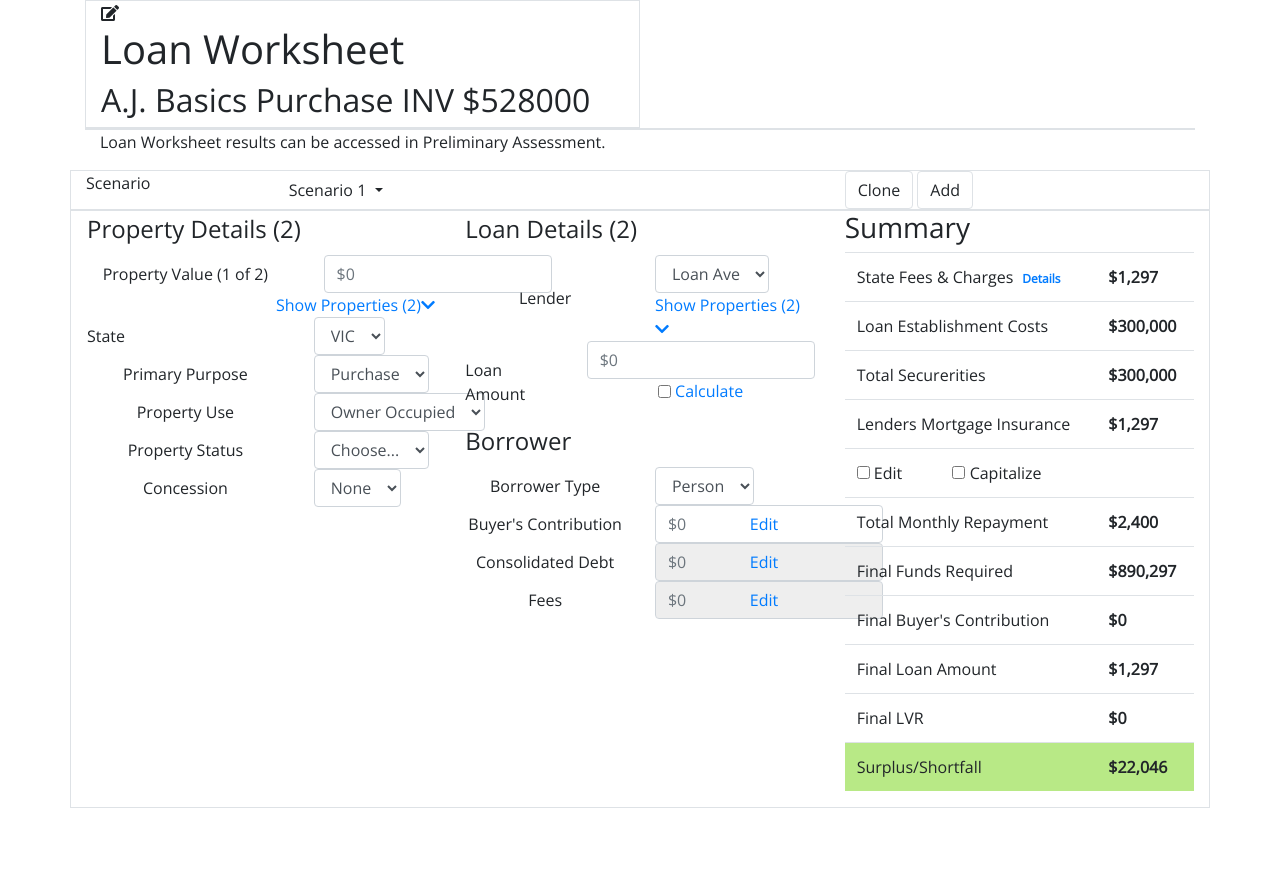
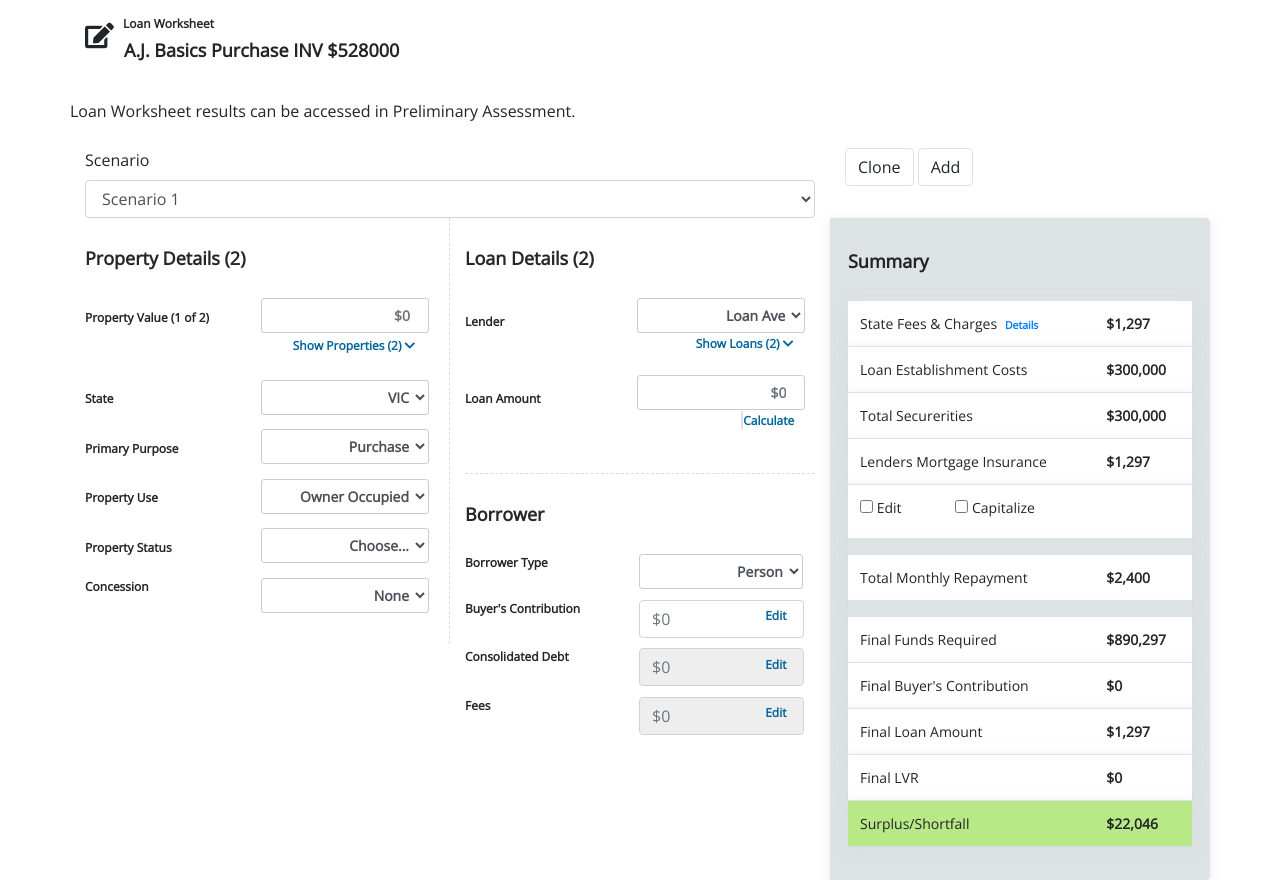
Before and after one commit to minaazimi/Pet-Shop, a website: page index.html in a window 1280 px wide. Before the commit the page ends 808 px from the top, so only its background shows below. Drawn offline with nearby package versions, Linux system fonts and the light colour scheme; files that its build step writes are made by us from their sources.

Commit message:
Update index.html

```diff
--- a/index.html
+++ b/index.html
@@ -16,262 +16,254 @@
 
 <body>
 
-  <header>
+    <!--  responsive behaviour   -->
+    <header role="banner">
       <div class="container">
-        <!-- <div class="row "> -->
-         <div class="col col-md-6 border">
-           <div class="">
-             <i id="LWbitmap" class="fas fa-edit"></i>
-           </div>
-           <div class="LWheader">
+        <div class="row">
+          <div class="col-8">
+            <i id="pm-LWbitmap" class="fas fa-edit"></i>
+            <div class="pm-LWheader">
               <h1> Loan Worksheet</h1>
             </div>
-           <div class="LW-a-j">
-             <h2 >A.J. Basics Purchase INV $528000</h2>
+            <div class="pm-LW-a-j">
+              <h2>A.J. Basics Purchase INV $528000</h2>
             </div>
-          </div> <!--col ends -->
-          <div class="col col-m-6 border">
+          </div>
+          <div class="col-4">
             <!-- right logoes should be here!  -->
           </div>
-          <!--</div> row ends -->
-            <div class="col LWtitle">
+          <div class="col pm-LWtitle">
              <p>Loan Worksheet results can be accessed in Preliminary Assessment.</p>
           </div>
-        <!-- </div>  row ends -->
-       </div> <!--container ends -->
+        </div><!-- row ends  -->
+      </div><!-- container ends  -->
+
+      <!-- Loan Worksheet Scenario section -->
+      <div class="container">
+          <div class="row">
+            <div class="col-sm-8">
+              <label for="pm-LWscenario">Scenario</label>
+              <select id="pm-LWscenario" class="form-control">
+                <option selected>Scenario 1</option>
+                <option>...</option>
+              </select>
+            </div>
+            <!-- Loan Worksheet Scenario section -->
+            <!-- Clone/Add buttons start -->
+            <div class="col-sm-4">
+              <button type="button" class="btn border bg-white border-right-2">Clone</button>
+              <button type="button" class="btn border bg-white">Add</button>
+            </div>
+            <!-- Clone/Add buttons ends -->
+          </div><!-- row ends  -->
+      </div><!-- container ends  -->
     </header>
 
-  <!-- Loan Worksheet Scenario section -->
-    <div class="container border">
+    <!-- Main section starts  -->
+    <main role="main">
+      <div class="container">
         <div class="row">
-       <div class="col-12 col-md-8">
+          <div class="col-12 col-xl-4 col-md-6 pm-LWborderRight">
+
+            <!-- Property Details(2) section starts -->
+              <form class="form-inline form-group">
+                <fieldset class="pm-LWpropertyBorder">
+                  <legend class="pm-LWheaders">Property Details (2)</legend>
+
                     <div class="row">
-            <div class="col-6 col-md-3">
-              <label for="">Scenario</label>
+                      <div class="col-6 pm-LWpropertyMarginLabel">
+                          <label for="pm-LWpropertyValue" class=" pm-LWlabel">Property Value (1 of 2)</label>
                       </div>
-            <div class="col-6 col-md-9">
-              <div class="btn-group">
-                <div class="">
-                  <button type="button" class="btn dropdown-toggle" data-toggle="dropdown" aria-haspopup="true" aria-expanded="false">
-                  Scenario 1
-                </button>
+                      <div class="col-6">
+                        <input type="number" class="form-control pm-LWpropertyInput" id="pm-LWpropertyValue" placeholder="$0">
                       </div>
-              <div class="dropdown-menu dropdown-menu-right">
-                 <button class="dropdown-item" type="button">Action</button>
-                 <button class="dropdown-item" type="button">Another action</button>
-                 <button class="dropdown-item" type="button">Something else here</button>
+                    </div><!-- row -->
+
+                    <div class="row">
+                      <div class="col-6">
+                        <label for="pm-LWshowProperty" class=" " hidden>Show Properties (2)</label>
                       </div>
+                      <div class="col-6 pm-LWpropertyLink">
+                        <span id="pm-LWshowProperty" class=""><a href="#">Show Properties (2) <i class="fas fa-chevron-down"></i></a></span>
                       </div>
-          </div><!--  col ends -->
-         </div> <!-- row ends -->
-       </div> <!-- Loan Worksheet Scenario section end  -->
-       <div class="col-12 col-md-4 "> <!-- Clone/Add buttons start -->
-             <button type="button" class="btn border bg-white border-right-2">Clone</button>
-             <button type="button" class="btn border bg-white">Add</button>
-       </div><!-- Clone/Add buttons ends -->
                     </div><!-- row -->
-    </div><!-- container -->
 
-    <div class="container">
-     <div class="row LWboxShadow border">
-      <div class="col-12 col-lg-8"><!-- left main column starts-->
-         <div class="row"><!-- Property details section starts -->
-            <div class=" col-lg-5">
-              <form class="form-inline">
-                  <div class="form-group row">
-                    <fieldset class="LWpropertyBorder" style="padding-left: 16px;">
-                      <legend class="LWheaders">Property Details (2)</legend>
-
-                        <div class="form-group row">
-                          <div class="col col-sm-6 col-lg-6 LWpropertyMarginLabel">
-                            <label for="LWpropertyValue" class=" LWlabel">Property Value (1 of 2)</label>
+                    <div class="row">
+                      <div class="col-6 pm-LWpropertyMarginLabel">
+                        <labelc class="pm-LWlabel" for="pm-LWstate">State</label>
                       </div>
-                          <div class="col col-sm-6 col-lg-6">
-                            <input type="number" style="margin-left: 5%;" class="form-control LWpropertyInput" id="LWpropertyValue" placeholder="$0">
-                          </div>
-                        </div><!-- row ends -->
-
-                        <div class="form-group row">
-                          <div class="col col-lg-5">
-                            <label for="LWshowProperty" class=" " hidden>Show Properties (2)</label>
-                          </div>
-                          <div class="col col-lg-7 ">
-                            <span id="LWshowProperty" class="LWlinks"><a href="#">Show Properties (2)<i class="fas fa-chevron-down"></i></a></span>
-                          </div>
-                        </div>
-
-                        <div class="form-group row">
-                          <div class="col col-lg LWpropertyMarginLabel">
-                            <labelc class="LWlabel" for="LWstate">State</label>
-                          </div>
-                          <div class="col col-lg">
-                              <select id="LWstate" class="form-control LWpropertyInput">
+                      <div class="col-6">
+                        <select id="pm-LWstate" class="form-control pm-LWpropertyInput">
                           <option selected>VIC</option>
                           <option>...</option>
                         </select>
                       </div>
+                    </div><!-- row -->
+
+                    <div class="row">
+                      <div class="col-6 pm-LWpropertyMarginLabel">
+                        <label class="pm-LWlabel" for="pm-LWprimaryPurpose">Primary Purpose</label>
                       </div>
-
-                      <div class="form-group row">
-                        <div class="col col-lg LWpropertyMarginLabel">
-                          <label class="LWlabel" for="LWprimaryPurpose">Primary Purpose</label>
-                        </div>
-                        <div class="col col-lg">
-                          <select id="LWprimaryPurpose" class="form-control LWpropertyInput">
+                      <div class="col-6">
+                        <select id="pm-LWprimaryPurpose" class="form-control pm-LWpropertyInput">
                           <option selected>Purchase</option>
                           <option>...</option>
                         </select>
                       </div>
+                    </div><!-- row -->
+
+                    <div class="row">
+                      <div class="col-6 pm-LWpropertyMarginLabel">
+                        <label class="pm-LWlabel" for="pm-LWpropertyUse">Property Use</label>
                       </div>
-
-                      <div class="form-group row">
-                        <div class="col col-lg LWpropertyMarginLabel">
-                          <label class="LWlabel" for="LWpropertyUse">Property Use</label>
-                        </div>
-                        <div class="col col-lg">
-                          <select id="LWpropertyUse" class="form-control LWpropertyInput">
+                      <div class="col-6">
+                        <select id="pm-LWpropertyUse" class="form-control pm-LWpropertyInput">
                           <option selected>Owner Occupied</option>
                           <option>...</option>
                         </select>
                       </div>
+                    </div><!-- row -->
+
+                    <div class="row">
+                      <div class="col-6 pm-LWpropertyMarginLabel">
+                        <label class="pm-LWlabel" for="pm-LWpropertyStatus">Property Status</label>
                       </div>
-
-                      <div class="form-group row">
-                        <div class="col col-lg LWpropertyMarginLabel">
-                          <label class="LWlabel" for="LWpropertyStatus">Property Status</label>
-                        </div>
-                        <div class="col col-lg">
-                          <select id="LWpropertyStatus" class="form-control LWpropertyInput">
+                      <div class="col-6">
+                        <select id="pm-LWpropertyStatus" class="form-control pm-LWpropertyInput">
                           <option selected>Choose...</option>
                           <option>...</option>
                         </select>
                       </div>
+                    </div><!-- row -->
+
+                    <div class="row">
+                      <div class="col-6 pm-pm-LWpropertyMarginLabel">
+                        <label class="pm-LWlabel" for="pm-LWconcessio">Concession</label>
                       </div>
-
-                      <div class="form-group row">
-                        <div class="col col-lg LWpropertyMarginLabel">
-                          <label class="LWlabel" for="LWconcessio">Concession</label>
-                        </div>
-                        <div class="col col-lg">
-                          <select id="LWconcession" class="form-control LWpropertyInput">
+                      <div class="col-6">
+                        <select id="pm-LWconcession" class="form-control pm-LWpropertyInput">
                           <option selected>None</option>
                           <option>...</option>
                         </select>
                       </div>
+                    </div><!-- row -->
+              </fieldset>
+            </form>
+          </div><!--1st col ends -->
+          <!-- Property Details(2) section ends -->
+
+
+          <!-- Loan Details(2) section strats -->
+            <div class="col-12 col-xl-4 col-md-6  ">
+              <form class="form-inline pm-LWborderBottom" action="" method="post">
+                <fieldset>
+                  <legend class="pm-LWheaders">Loan Details (2)</legend>
+
+                    <div class="row">
+                      <div class="col-6 pm-LWmarginLabelLoan">
+                        <label class="pm-LWlabel" for="pm-LWlender">Lender</label>
                       </div>
-                    </fieldset>
-                  </div>
-                </form>
-            </div> <!-- col ends -->
-            <div class="col-lg-1 LWborderRight">
-            </div>
-
-            <div class="col-lg-6"> <!-- Loan Details(2) section starts -->
-              <form class="form-inline LWborderBottom" action="" method="post">
-                <fieldset>
-                  <legend class="LWheaders">Loan Details (2)</legend>
-
-                    <div class="form-group row LWloanmargin">
-                      <div class="col LWmarginLabelLoan">
-                        <label class="LWlabel" for="LWlender">Lender</label>
-                      </div>
-                      <div class="col">
-                        <select id="LWlender" class="form-control LWloanInput">
+                      <div class="col-6">
+                        <select id="pm-LWlender" class="form-control pm-LWloanInput">
                           <option selected>Loan Ave</option>
                           <option>...</option>
                         </select>
-                        <div class="LWlinks">
-                          <span><a href="#">Show Properties (2) <i class="fas fa-chevron-down"></i></a></span>
                       </div>
+                    </div><!-- row -->
+
+                    <div class="row">
+                      <div class="col-6">
+                        <label class="pm-LWlabel" for="pm-LWshowLoans" hidden>Show Loans (2)</label>
                       </div>
+                      <div class="col-6 pm-LWloanLink">
+                        <span id="pm-LWshowLoans"><a href="#">Show Loans (2) <i class="fas fa-chevron-down"></i></a></span>
                       </div>
+                    </div><!-- row -->
 
-                    <div class="form-group row">
-                      <div class="col LWmarginLabelLoan">
-                        <label class="LWlabel" for="LWloanAmount">Loan Amount</label>
+                    <div class="row">
+                      <div class="col-6 pm-LWmarginLabelLoan">
+                        <label class="pm-LWlabel" for="pm-LWloanAmount">Loan Amount</label>
                       </div>
-                      <div class="col">
-                        <input id="LWloanAmount" type="number" class="form-control LWloanInput" placeholder="$0">
-                         <div class="form-group form-check LWlinks LWcalculate" style="margin-bottom: 20px;">
-                            <input type="checkbox" class="form-check-input" id="LWcalculate">
-                            <span><a href="#"><label class="form-check-label" for="LWcalculate">Calculate</label></a></span>
+                      <div class="col-6">
+                        <input id="pm-LWloanAmount" type="number" class="form-control pm-LWloanInput" placeholder="$0">
                       </div>
+                    </div><!-- row -->
+
+                    <div class="row">
+                      <div  class="col-6">
                       </div>
+                      <div class="col-6 pm-LWcalculateLink">
+                        <span id="pm-LWcalculateBox" class="border"></span>
+                        <span id="pm-LWcalculate"><a href="#">Calculate</a></span>
                       </div>
+                    </div><!-- row -->
 
                   </fieldset>
                 </form>
+                <!-- Loan Details(2) section ends -->
 
-              <div class="">
+                <!-- Borrower section starts -->
+                <form>
+                  <fieldset>
+                    <legend class="pm-LWheaders">Borrower</legend>
 
+                      <div class="row">
+                        <div class="col-6">
+                          <label class="pm-LWlabel" for="pm-LWborrowerType">Borrower Type</label>
                         </div>
-              <form class="form-inline LWborrowerBorder">
-                <fieldset>
-                  <legend class="LWheaders">Borrower</legend>
-
-                    <div class="form-group row">
-                      <div class="col">
-                        <label class="LWlabel" for="LWborrowerType">Borrower Type</label>
-                      </div>
-                      <div class="col">
-                        <select id="LWborrowerType" class="form-control LWborrower">
+                        <div class="col-6">
+                          <select id="pm-LWborrowerType" class="form-control pm-LWborrower">
                             <option selected>Person</option>
                             <option>...</option>
                           </select>
                         </div>
+                      </div><!-- row -->
+
+                      <div class="row pm-LWmarginb">
+                        <div class="col-6">
+                          <label class="pm-LWlabel" for="pm-LWbuyerContribution">Buyer's Contribution</label>
                         </div>
+                        <div class="col-6">
+                          <input type="number" class="form-control pm-LWborrowerInput" id="pm-LWbuyerContribution" placeholder="$0">
+                          <span class="pm-LWeditLinks"><a id="pm-LWborrowerEdit1" href="#">Edit</a></span>
+                        </div>
+                      </div><!-- row -->
 
-                    <div class=" form-group row LWmarginb">
-                      <div class="col col-lg-6">
-                        <label class="LWlabel" for="LWbuyerContribution">Buyer's Contribution</label>
+                      <div class="row pm-LWmarginb">
+                        <div class="col-6">
+                          <label class="pm-LWlabel" for="pm-LWcosolidationDebt">Consolidated Debt</label>
                         </div>
-                        <div class="col col-lg-3">
-                          <input type="number" class="form-control LWborrowerInput" id="LWbuyerContribution" placeholder="$0">
+                        <div class="col-6">
+                          <input type="number" style="background-color: #EEEEEE;" class="form-control pm-LWborrowerInput" id="pm-LWcosolidationDebt" placeholder="$0">
+                          <span class="pm-LWeditLinks"><a id="pm-LWborrowerEdit2" href="#">Edit</a></span>
                         </div>
-                        <div class="col col-lg-3">
-                          <span><a class="LWeditLinks" href="#">Edit</a></span>
+                      </div><!-- row -->
+
+                      <div class="row pm-LWmarginb">
+                        <div class="col-6">
+                          <label class="pm-LWlabel" for="pm-LWfees">Fees</label>
                         </div>
+                        <div class="col-6">
+                          <input type="number" style="background-color: #EEEEEE;" class="form-control pm-LWborrowerInput" id="pm-LWfees" placeholder="$0">
+                          <span class="pm-LWeditLinks"><a id="pm-LWborrowerEdit1" href="#">Edit</a></span>
                         </div>
-
-                    <div class=" form-group row LWmarginb ">
-                      <div class="col col-lg-6">
-                        <label class="LWlabel" for="LWcosolidationDebt">Consolidated Debt</label>
-                      </div>
-                        <div class="col col-lg-3">
-                          <input type="number" style="background-color: #EEEEEE;" class="form-control LWborrowerInput" id="LWcosolidationDebt" placeholder="$0">
-                        </div>
-                        <div class="col col-lg-3">
-                          <span><a class="LWeditLinks" href="#">Edit</a></span>
-                        </div>
-                    </div>
-
-                    <div class=" form-group row LWmarginb ">
-                      <div class="col col-lg-6">
-                        <label class="LWlabel" for="LWfees">Fees</label>
-                      </div>
-                        <div class="col col-lg-3">
-                          <input type="number" style="background-color: #EEEEEE;" class="form-control LWborrowerInput" id="LWfees" placeholder="$0">
-                        </div>
-                        <div class="col col-lg-3">
-                          <span><a class="LWeditLinks" href="#">Edit</a></span>
-                        </div>
-                    </div>
+                      </div><!-- row -->
 
                   </fieldset>
                 </form>
-        </div><!-- Loan Details(2) section ends -->
-      </div><!-- Property details section ends -->
-    </div><!-- left main column ends -->
+                <!-- Borrower section starts -->
+            </div><!-- 2nd col ends -->
 
-    <div class="col-12 col-lg-4 LWsummaryTable"><!-- right main column starts-->
-      <div class="LWsummaryheader">
+
+            <div class="col-12 col-xl-4 col-md-12 border pm-LWsummaryTable">
+              <div class="pm-LWsummaryheader">
                 <h3>Summary</h3>
               </div>
               <table class="table">
                 <tbody>
                   <thead>
                     <tr>
-                    <th hidden class="LWheaders">Summary</th>
+                      <th hidden class="pm-LWheaders">Summary</th>
                     </tr>
                   </thead>
                   <tr>
@@ -286,24 +278,24 @@
                    <td colspan="6">Total Securerities</td>
                    <td data-type="number">$300,000</td>
                   </tr>
-                <div id="LWlendersInsurance" class="">
+                  <div id="pm-LWlendersInsurance" class="">
                     <tr >
-                    <td colspan="6">Lenders Mortgage Insurance</td>
+                      <td colspan="6">Lenders Mortgage Insurance</br></td>
                       <td data-type="number">$1,297</td>
                     </tr>
                     <tr>
                       <td colspan="3">
-                      <input type="checkbox" name="Mortgage Insurance" value="edit"> Edit<br>
+                        <input id="pm-LWinsuranceEdit" type="checkbox" name="Mortgage Insurance">
+                        <label for="pm-LWinsuranceEdit"> Edit</label><br>
                       </td>
                       <td colspan="3">
-                      <input type="checkbox" name="Mortgage Insurance" value="capitalize"> Capitalize<br>
+                        <input id="pm-LWinsuranceCapitalize" type="checkbox" name="Mortgage Insurance">
+                        <label for="pm-LWinsuranceCapitalize"> Capitalize</label><br>
                       </td>
                       <td colspan="3"></td>
                     </tr>
                   </div>
-
-
-                <tr id="LWtotalRepayment">
+                  <tr id="pm-LWtotalRepayment">
                     <td colspan="6">Total Monthly Repayment</td>
                     <td data-type="number">$2,400</td>
                   </tr>
@@ -329,8 +321,10 @@
                   </tr>
                 </tbody>
               </table>
-          </div><!-- right main column ends-->
-        </div> <!--row ends -->
+            </div><!-- 3nd col ends -->
+
+          </div><!-- row -->
         </div><!-- container -->
+      </main>
     </body>
   </html>
```
Lines whose indentation alone changed are shown as unchanged.
